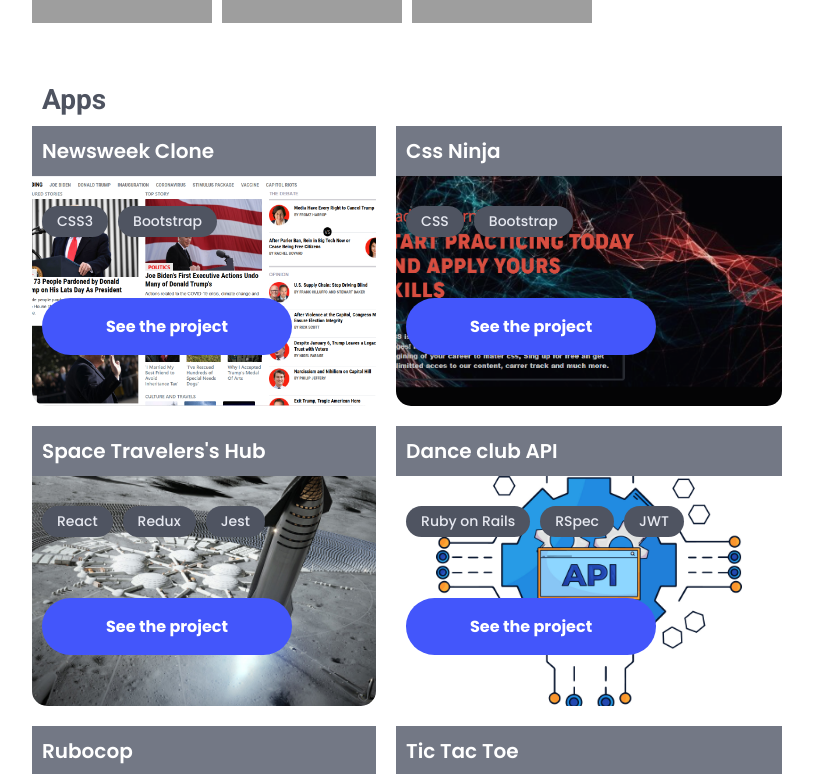
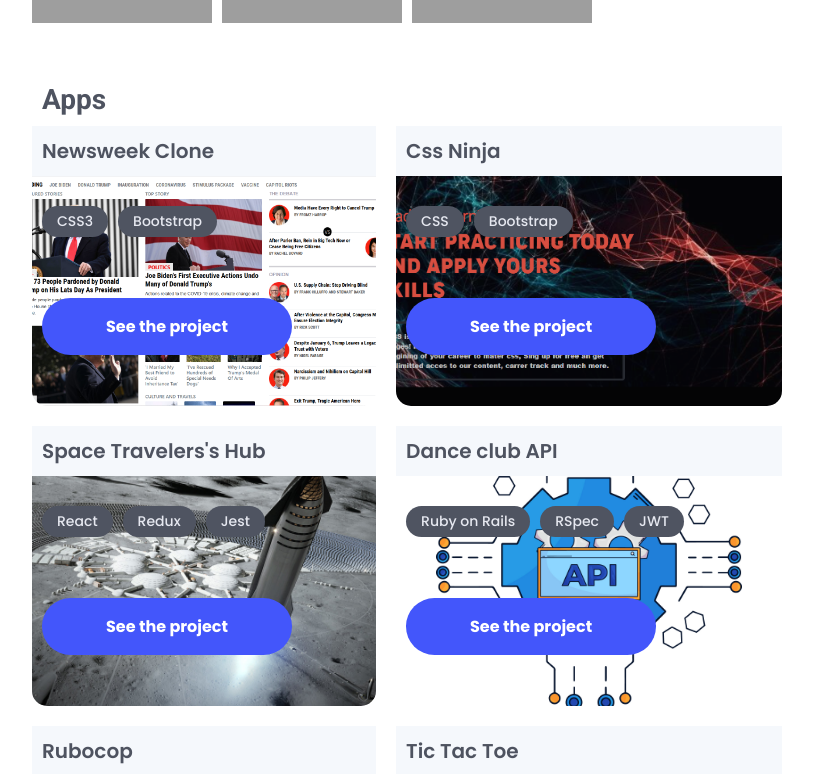
Before and after one commit to Mhdez221993/portfolio, a React (Create React App) app: page / in a window 1280 px wide. Shown: the part 900-1674 px from the top of the page, without its empty margins (308-1121 px from the left). Built offline with nearby package versions, Linux system fonts and the light colour scheme; grey boxes are pictures that could not be loaded.

Commit message:
Update HomeDesktop styles: change project title colors and add gradient background to cards

```diff
--- a/src/features/content/HomeDesktop.css
+++ b/src/features/content/HomeDesktop.css
@@ -157,7 +157,8 @@
 }
 
 .project-title {
-  background-color: var(--storm-gray);
+  color: var(--scarpa-flow);
+  background-color: var(--zircon);
 }
 
 .overlap-group-2 {
@@ -470,16 +471,20 @@
   grid-template-columns: 1fr;
   margin-bottom: 50px;
   gap: 10px;
+  justify-content: center;
 }
 
 .component {
   width: 100%;
   height: 250px;
-  object-fit: cover;
   background-size: cover;
   background-position: center;
+  background-repeat: no-repeat;
 }
 
+.bg-cards {
+  background-image: linear-gradient(var(--gradientTop), var(--gradientBottom));
+}
 
 @media only screen and (max-width: 601px) {
   .title {
--- a/src/index.css
+++ b/src/index.css
@@ -31,6 +31,8 @@
   --font-size-xxxl: 88px;
   --font-family-poppins: "Poppins";
   --font-family-roboto: "Roboto";
+  --gradientTop: #f9fafb;
+  --gradientBottom: #d2d6db;
 }
 
 body {
```
